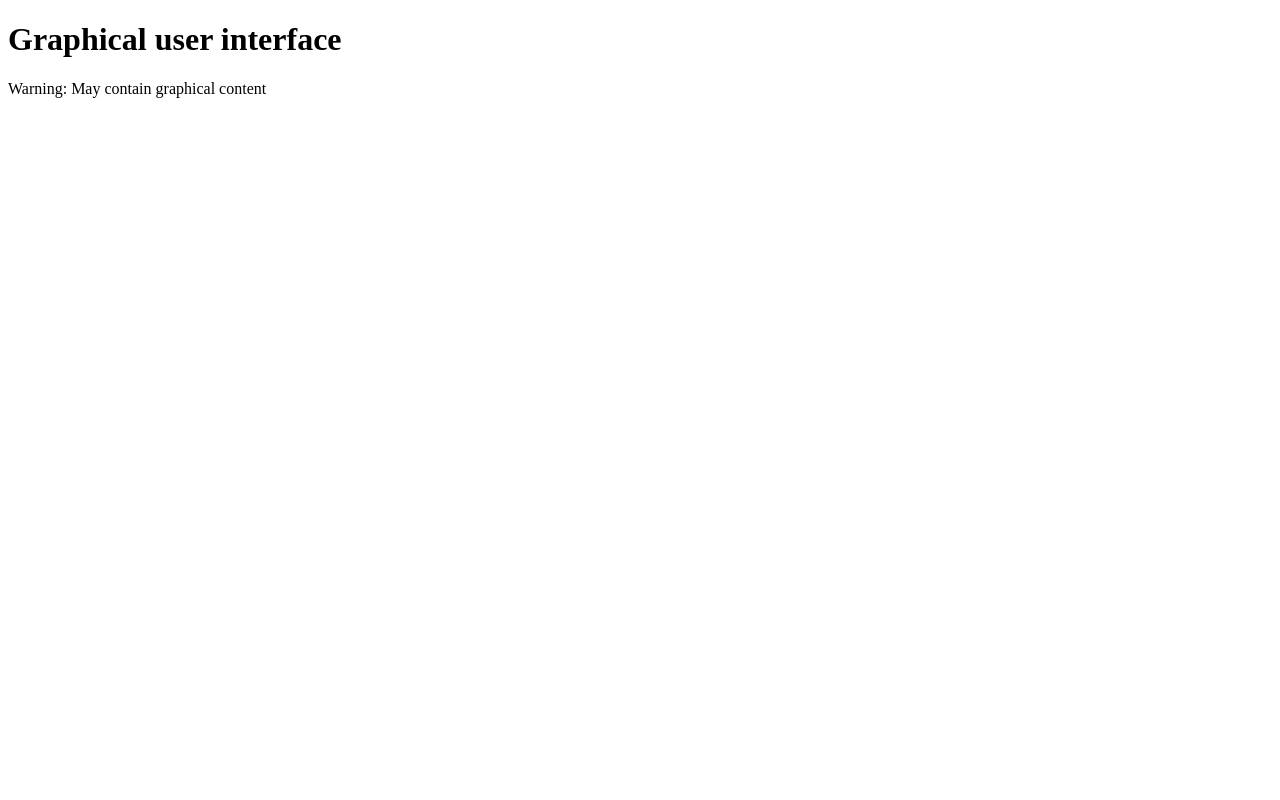
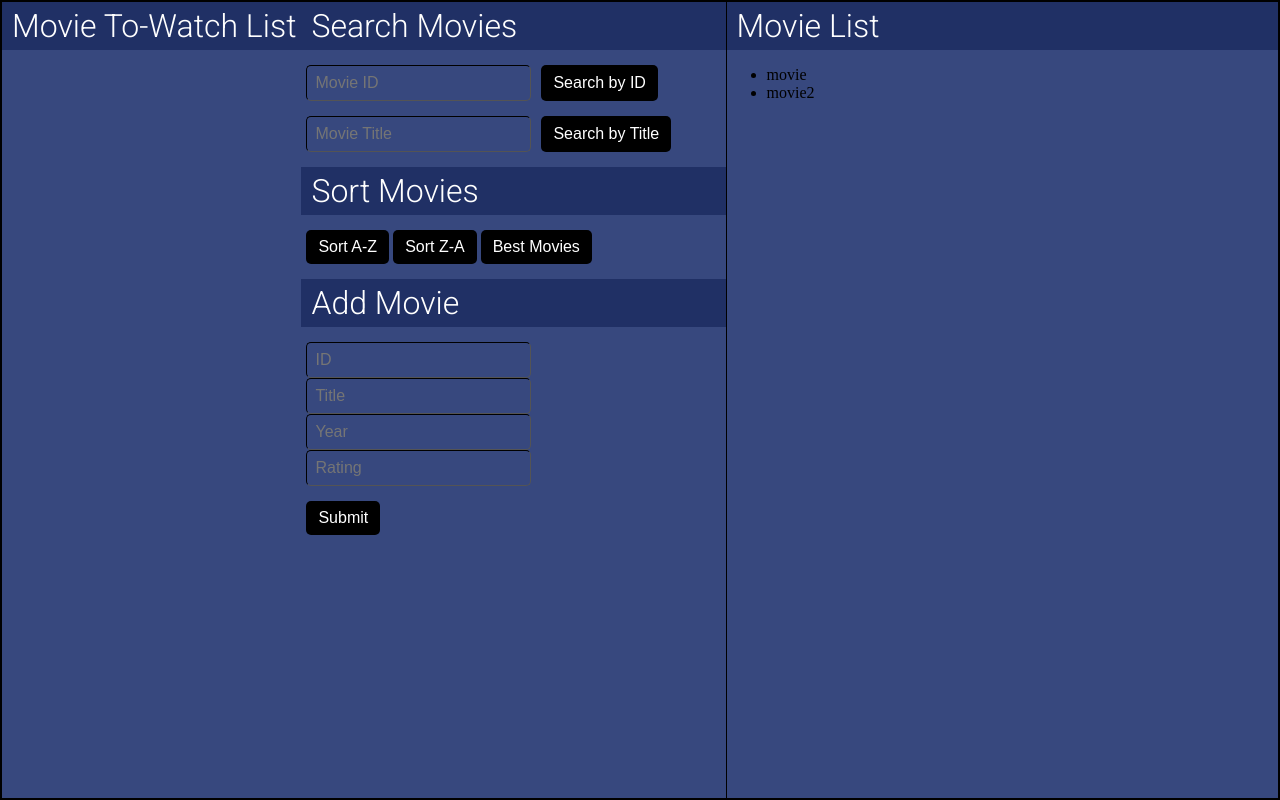
Before and after one commit to blahblahblah99/part5, a plain HTML site: page index.html in a window 1280 px wide. Drawn offline with Linux system fonts and the light colour scheme.

Commit message:
yep styling and stuff

```diff
--- a/index.html
+++ b/index.html
@@ -4,10 +4,57 @@
   <meta charset="UTF-8">
   <meta name="viewport" content="width=device-width, initial-scale=1.0">
   <title>Graphical user interface</title>
+  <link rel="stylesheet" href="style.css">
 </head>
 <body>
-  <h1>Graphical user interface</h1>
-  <p>Warning: May contain graphical content</p>
+  <div class="container">
+
+    <header>
+      <h1>Movie To-Watch List</h1>
+    </header>
+
+    <div class="left-column">
+      <h1>Search Movies</h1>
+
+      <div class="input-row" id="searchIDInput">
+        <input type="number" id="sIDInput" placeholder="Movie ID">
+        <button id="myButton">Search by ID</button>
+      </div>
+
+      <div class="input-row" id="searchTitleInput">
+        <input type="text" id="sTitleInput" placeholder="Movie Title">
+        <button id="myButton">Search by Title</button>
+      </div>
+
+      <h1>Sort Movies</h1>
+      <div class="button-row">
+        <button>Sort A-Z</button>
+        <button>Sort Z-A</button>
+        <button>Best Movies</button>
+      </div>
+
+      <h1>Add Movie</h1>
+      <div class="add-input-row">
+        <input type="number" id="aIDInput" placeholder="ID">
+        <input type="text" id="aTitleInput" placeholder="Title">
+        <input type="text" id="aYearInput" placeholder="Year">
+        <input type="number" id="aRatingInput" placeholder="Rating">
+      </div>
+
+      <div class="add-button-row">
+        <button>Submit</button>
+      </div>
+    </div>
+
+    <div class="right-column">
+      <h1>Movie List</h1>
+      <ul>
+        <li>movie</li>
+        <li>movie2</li>
+      </ul>
+    </div>
+
+  </div>
 
   <script src="./script.js"></script>
 </body>
--- a/style.css
+++ b/style.css
@@ -0,0 +1,92 @@
+@import url('https://fonts.googleapis.com/css2?family=Roboto:ital,wght@0,100..900;1,100..900&display=swap');
+
+* {
+    box-sizing: border-box;
+}
+
+body {
+    background-color: #37487E;
+    display: flex;
+    flex-direction: column;
+    margin: 0;
+}
+
+.container {
+    display: flex;
+    border: black 2px solid;
+    width: 100vw;
+    height: 100vh;
+}
+
+.left-column {
+    flex: 1;
+}
+
+.right-column {
+    flex: 1.3;
+    border-left: 1px solid black;
+}
+
+header {
+    display: flexbox;
+}
+
+h1 {
+    background-color: #203065;
+    color: #ffffff;
+    font-weight: 360;
+    font-family: "Roboto", sans-serif;
+    margin: 0;
+    padding: 5px;
+    padding-left: 10px;
+}
+
+.input-row {
+    display: flex;
+    gap: 10px;
+    margin-left: 5px;
+}
+
+input {
+    padding: 8px;
+    font-size: 16px;
+    border-radius: 5px;
+    border-width: 1px;
+    border-color: black;
+    background: none;
+    color: white;
+}
+
+button {
+    padding: 8px 12px;
+    font-size: 16px;
+    cursor: pointer;
+    border-radius: 5px;
+    border: none;
+    background-color: black;
+    color: white;
+}
+
+#searchIDInput {
+    margin-top: 15px;
+    margin-bottom: 15px;
+}
+
+#searchTitleInput {
+    margin-bottom: 15px;
+}
+
+.button-row {
+    margin: 15px;
+    margin-left: 5px;
+}
+
+.add-input-row {
+    margin: 15px;
+    margin-left: 5px;
+}
+
+.add-button-row {
+    margin-left: 5px;
+    margin-bottom: 15px;
+}
```
